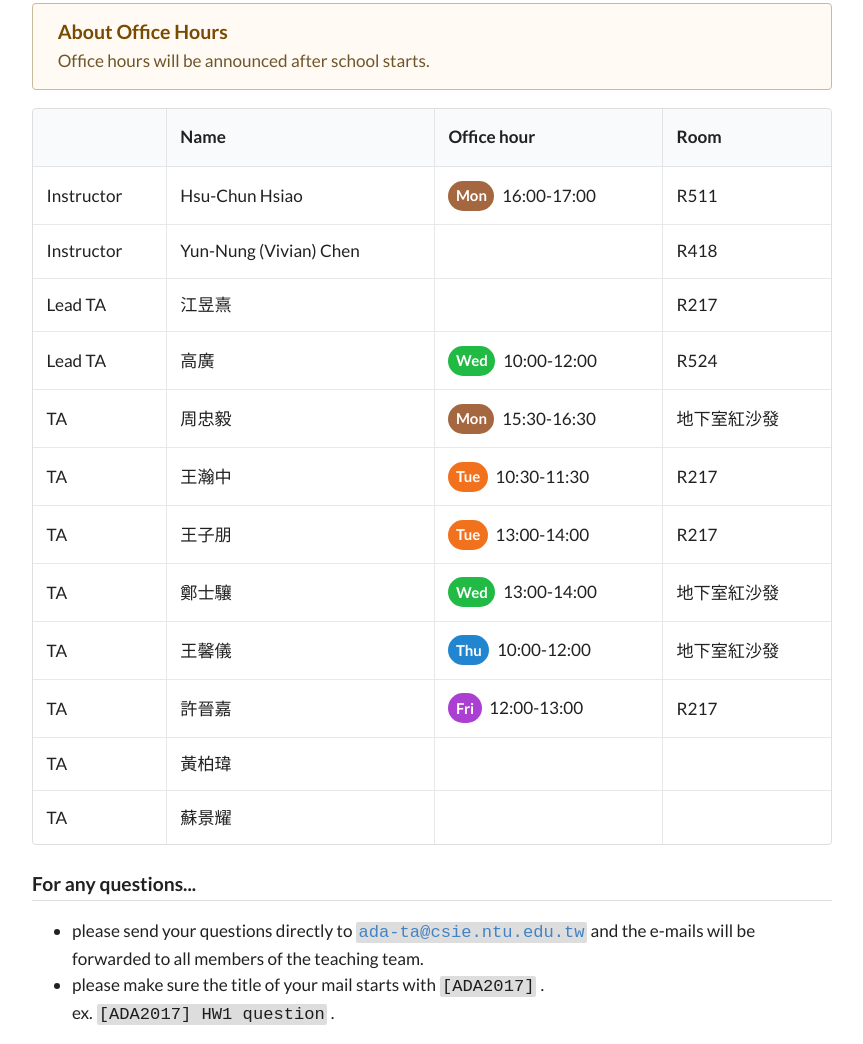
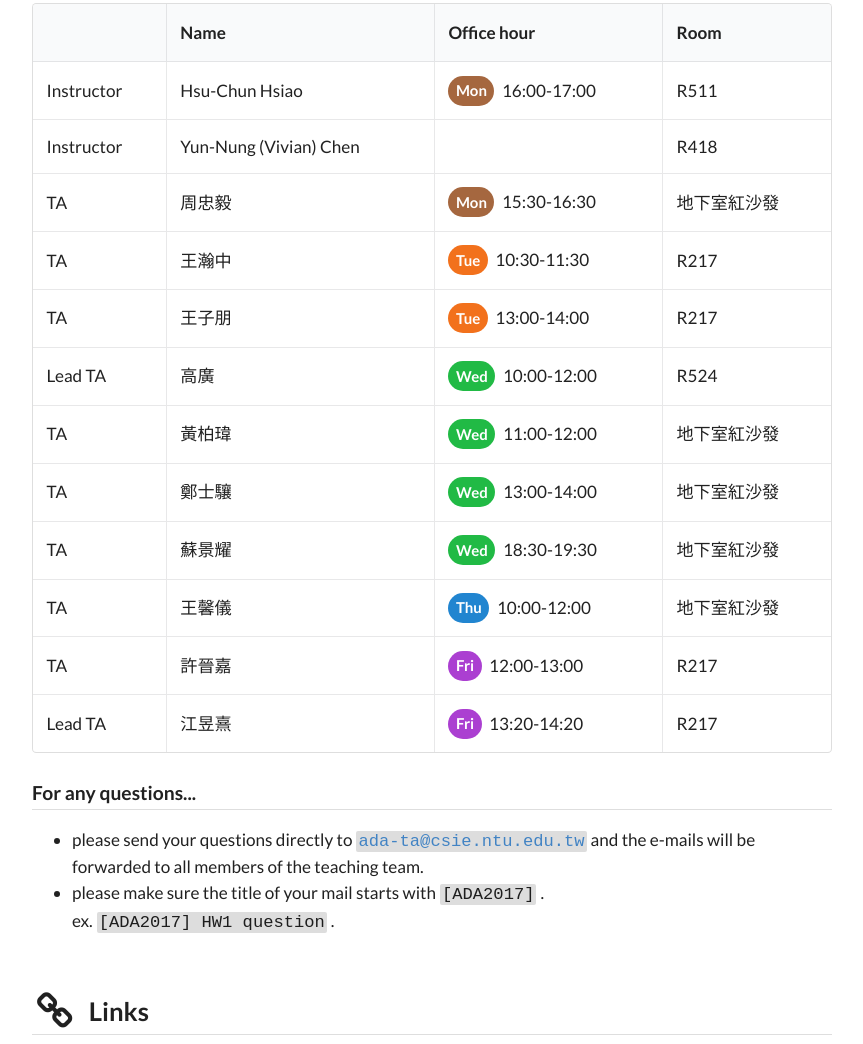
Before and after one commit to tzupengwang/ada2016-webpage, a website: page src/pug/index.pug in a window 1280 px wide. Shown: the part 2641-3685 px from the top of the page, without its empty margins (208-1071 px from the left). Drawn offline with nearby package versions, Linux system fonts and the light colour scheme; files that its build step writes are made by us from their sources; files whose address does not match are found by name; a web font is replaced by a local one.

Commit message:
Add all TA hours

```diff
--- a/src/pug/teaching.pug
+++ b/src/pug/teaching.pug
@@ -3,10 +3,10 @@
   h2.ui.dividing.header
     i.users.icon
     .content Teaching Team
-  .ui.message.warning
-    .header About Office Hours
-    p
-      | Office hours will be announced after school starts.
+  //
+    .ui.message.warning
+      .header About Office Hours
+      p Office hours will be announced after school starts.
   table.ui.celled.table
     thead
       th
@@ -31,21 +31,6 @@
             | 10:00-11:00
         td R418
       tr
-        td Lead TA
-        td 江昱熹
-        td
-          //
-            .ui.large.circular.orange.label.horizontal Tue
-            | 13:00-14:00
-        td R217
-      tr
-        td Lead TA
-        td 高廣
-        td
-          .ui.large.circular.green.label.horizontal Wed
-          | 10:00-12:00
-        td R524
-      tr
         td TA
         td 周忠毅
         td
@@ -67,11 +52,32 @@
           | 13:00-14:00
         td R217
       tr
+        td Lead TA
+        td 高廣
+        td
+          .ui.large.circular.green.label.horizontal Wed
+          | 10:00-12:00
+        td R524
+      tr
+        td TA
+        td 黃柏瑋
+        td
+          .ui.large.circular.green.label.horizontal Wed
+          | 11:00-12:00
+        td 地下室紅沙發
+      tr
         td TA
         td 鄭士驤
         td
           .ui.large.circular.green.label.horizontal Wed
           | 13:00-14:00
+        td 地下室紅沙發
+      tr
+        td TA
+        td 蘇景耀
+        td
+          .ui.large.circular.green.label.horizontal Wed
+          | 18:30-19:30
         td 地下室紅沙發
       tr
         td TA
@@ -88,21 +94,12 @@
           | 12:00-13:00
         td R217
       tr
-        td TA
-        td 黃柏瑋
+        td Lead TA
+        td 江昱熹
         td
-          //
-            .ui.large.circular.purple.label.horizontal Fri
-            | 11:00-12:00
-        td
-      tr
-        td TA
-        td 蘇景耀
-        td
-          //
-            .ui.large.circular.purple.label.horizontal Fri
-            | 11:00-12:00
-        td
+          .ui.large.circular.purple.label.horizontal Fri
+          | 13:20-14:20
+        td R217
 
   h3.ui.dividing.header For any questions...
 
```
Also changed, not shown: index.html.
